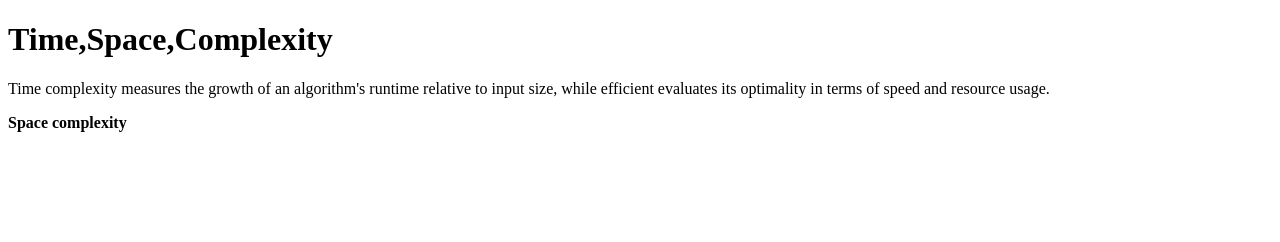
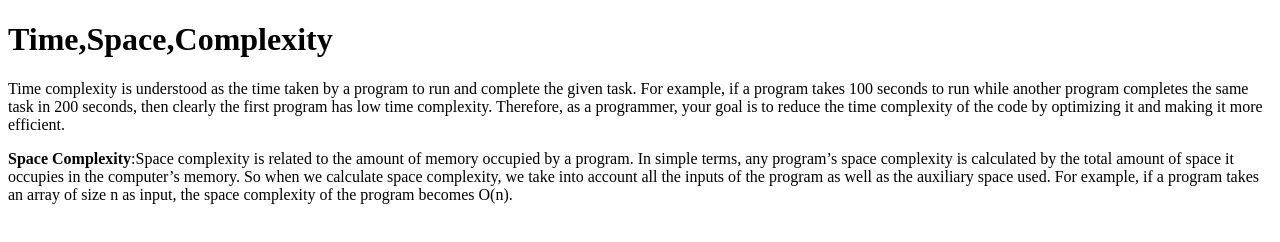
Before and after one commit to acciojob/time-and-space-complexity-vinay1723, a website: page main.html in a window 1280 px wide. Drawn offline with Linux system fonts and the light colour scheme.

Commit message:
created a submission

```diff
--- a/main.html
+++ b/main.html
@@ -11,8 +11,10 @@
     <script type="text/javascript" src="./script.js">
 </script>
 	<h1>Time,Space,Complexity</h1>
-	<p>Time complexity measures the growth of an algorithm's runtime relative to input size, while efficient evaluates its optimality in terms of speed and resource usage.</p>
-	<p><b>Space complexity</b></p>
+	<p>Time complexity is understood as the time taken by a program to run and complete the given task. For example, if a program takes 100 seconds to run while another program completes the same task in 200 seconds, then clearly the first program has low time complexity. Therefore, as a programmer, your goal is to reduce the time complexity of the code by optimizing it and making it more efficient.</p>
+	<p><b>Space Complexity</b>:<span>Space complexity is related to the amount of memory occupied by a program. In simple terms, any program’s space complexity is calculated by the total amount of space it occupies in the computer’s memory. So when we calculate space complexity, we take into account all the inputs of the program as well as the auxiliary space used. For example, if a program takes an array of size n as input, the space complexity of the program becomes O(n).
+
+</span></p>
 </body>
 
 </html>
```
